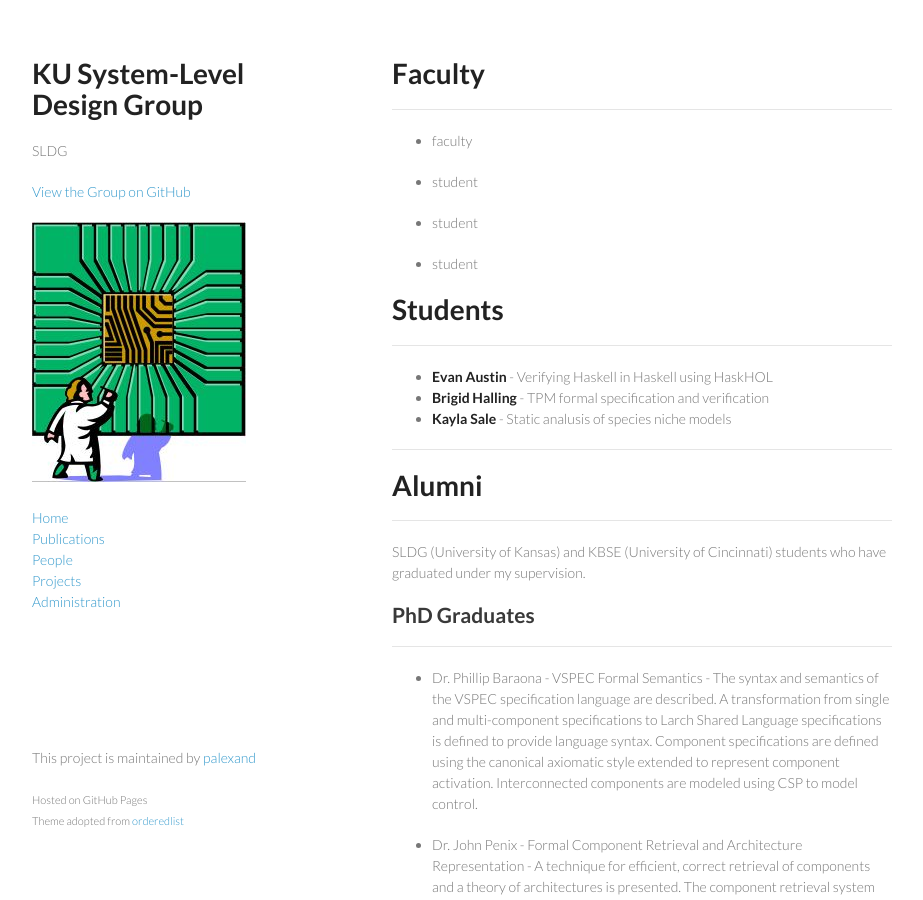
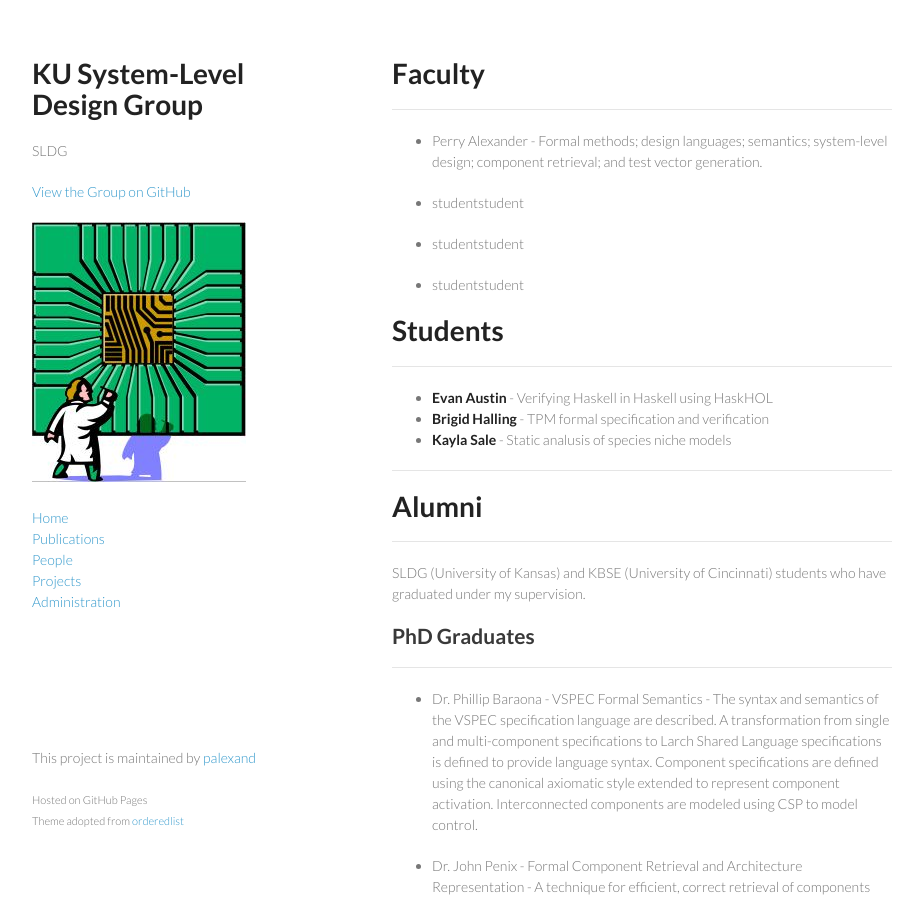
Before and after one commit to ku-sldg/ku-sldg.github.io, a Jekyll site: the page built from people.md, in a window 1280 px wide and 900 px high. Shown: the whole window, without its empty margins (178-1101 px from the left). Built offline with Jekyll 4.4.1, drawn with Linux system fonts in a browser that asks for light colours.

Commit message:
fixing people page to use data

```diff
--- a/people.md
+++ b/people.md
@@ -9,10 +9,10 @@ title: People
 
 {% for person in site.data.people %}
 
-{% if person.role == faculty %}
+{% if person.role == "faculty" %}
 * {{ person.name }} - {{ person.description }}
 {% else %}
-* {{ person.role }}
+* {{ person.role }}{{ person.role }}
 {% endif %}
 
 {% endfor %}
```
